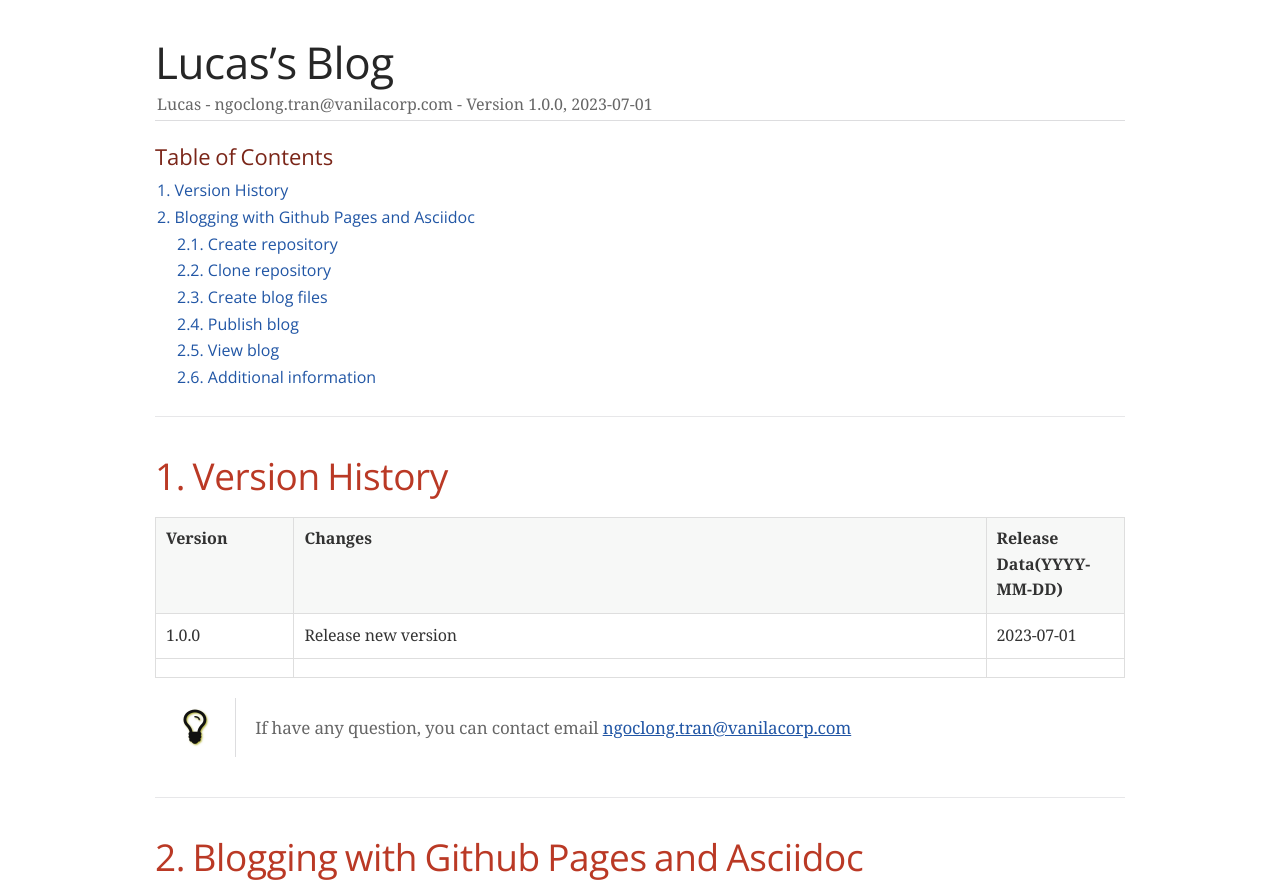
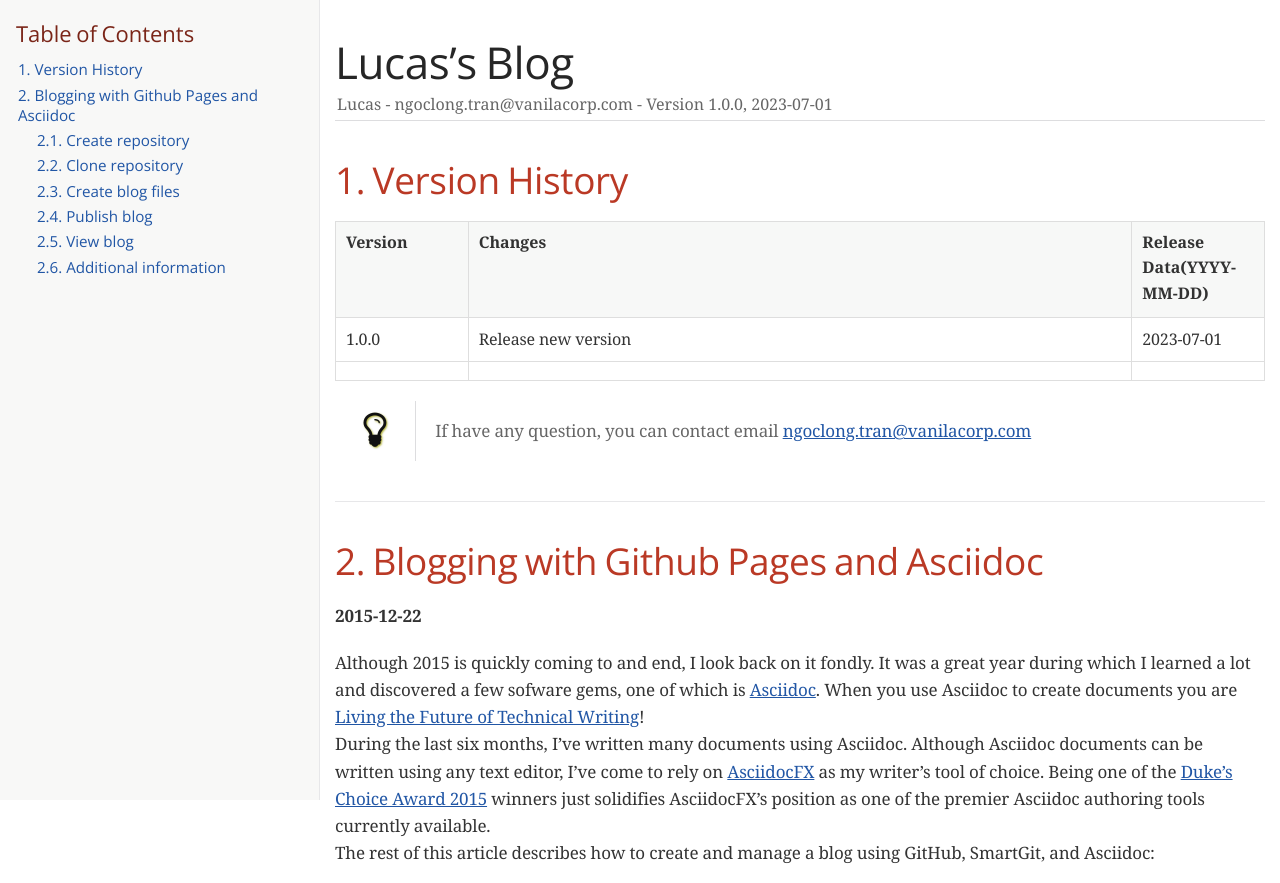
Before and after one commit to dfgdfgertt/Api-spec-of-Vani, a website: page index.html in a window 1280 px wide. Shown: the top 883 px of the page. Drawn offline with nearby package versions, Linux system fonts and the light colour scheme; a web font is replaced by a local one.

Commit message:
update menu left

```diff
--- a/index.html
+++ b/index.html
@@ -7,6 +7,7 @@
 <meta name="generator" content="Asciidoctor 2.0.18">
 <meta name="author" content="Lucas - ngoclong.tran@vanilacorp.com - Version 1.0.0, 2023-07-01">
 <title>Lucas&#8217;s Blog</title>
+<link rel="stylesheet" href="https://cdnjs.cloudflare.com/ajax/libs/font-awesome/4.7.0/css/font-awesome.min.css">
 <link rel="stylesheet" href="https://fonts.googleapis.com/css?family=Open+Sans:300,300italic,400,400italic,600,600italic%7CNoto+Serif:400,400italic,700,700italic%7CDroid+Sans+Mono:400,700">
 <style>
 /*! Asciidoctor default stylesheet | MIT License | https://asciidoctor.org */
@@ -436,16 +437,15 @@ body.book #toc,body.book #preamble,body.book h1.sect0,body.book .sect1>h2{page-b
 #footer-text{color:rgba(0,0,0,.6);font-size:.9em}}
 @media amzn-kf8{#header,#content,#footnotes,#footer{padding:0}}
 </style>
-<link rel="stylesheet" href="https://cdnjs.cloudflare.com/ajax/libs/font-awesome/4.7.0/css/font-awesome.min.css">
 <link rel="stylesheet" href="https://cdnjs.cloudflare.com/ajax/libs/highlight.js/9.18.3/styles/github.min.css">
 </head>
-<body class="article">
+<body class="article toc2 toc-left">
 <div id="header">
 <h1>Lucas&#8217;s Blog</h1>
 <div class="details">
 <span id="author" class="author">Lucas - ngoclong.tran@vanilacorp.com - Version 1.0.0, 2023-07-01</span><br>
 </div>
-<div id="toc" class="toc">
+<div id="toc" class="toc2">
 <div id="toctitle">Table of Contents</div>
 <ul class="sectlevel1">
 <li><a href="#version-history">1. Version History</a></li>
@@ -669,7 +669,7 @@ Although 2015 is quickly coming to and end, I look back on it fondly. It was a g
 </div>
 <div id="footer">
 <div id="footer-text">
-Last updated 2023-07-03 11:55:46 +0700
+Last updated 2023-07-03 13:45:26 +0700
 </div>
 </div>
 <script src="https://cdnjs.cloudflare.com/ajax/libs/highlight.js/9.18.3/highlight.min.js"></script>
```
Also changed, not shown: 2 other files.
